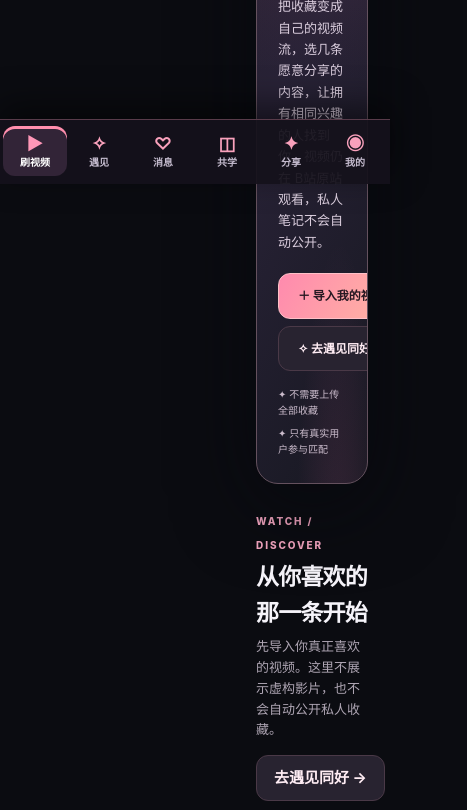
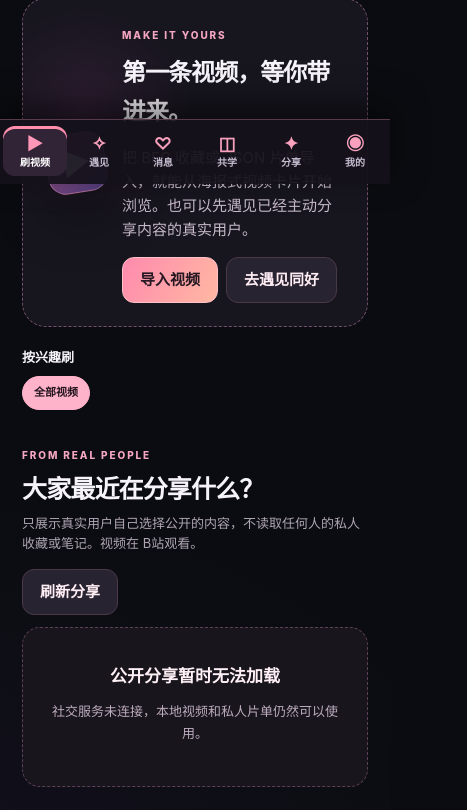
Before and after one commit to code5m/bcf-website, a website: page tongpin/index.html in a window 390 px wide. Shown: the part 660-1470 px from the top of the page, 467 px wide, since content can reach past the window. Drawn offline with Linux system fonts and the light colour scheme; no server answers.

Commit message:
fix(mobile): remove phantom desktop sidebar column causing horizontal overflow on phones

```diff
--- a/tongpin/app.css
+++ b/tongpin/app.css
@@ -386,3 +386,10 @@ a{color:#b7f5e5}
 .community-cta button:hover{background:#ab7893;color:#140f17}
 .community-cta button:disabled{opacity:.6}
 @media(max-width:650px){.share-next{flex-wrap:wrap}.share-next>div{min-width:70%}.share-next>button{width:100%}.community-cta button{font-size:11px;padding:8px}}
+
+/* The consumer desktop grid is declared after the original mobile breakpoints.
+   Reset it explicitly on phones/tablets so content never starts behind a phantom 234px sidebar. */
+@media(max-width:860px){
+  .app-shell{grid-template-columns:minmax(0,1fr)}
+  .main-area{min-width:0;width:100%;max-width:100%}
+}
```
